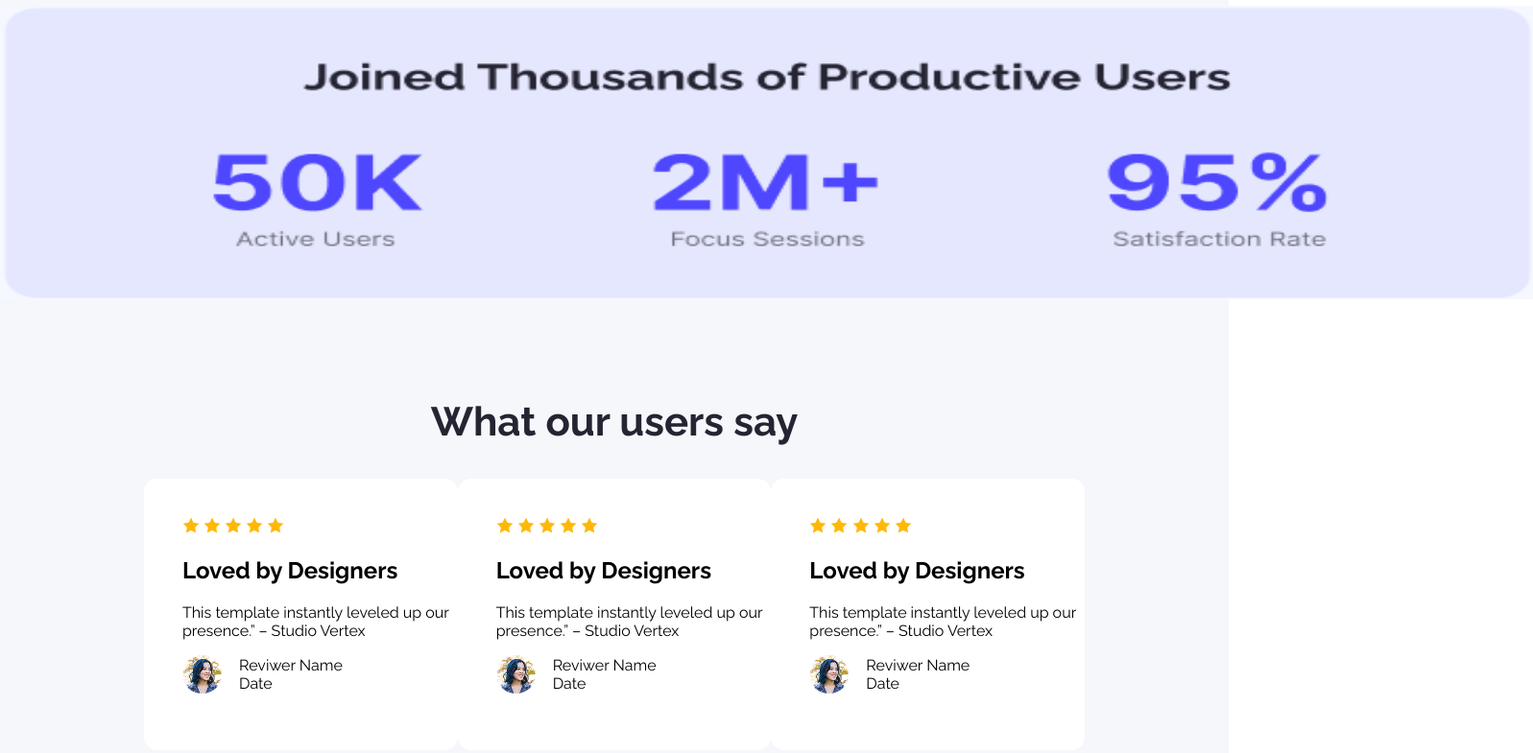
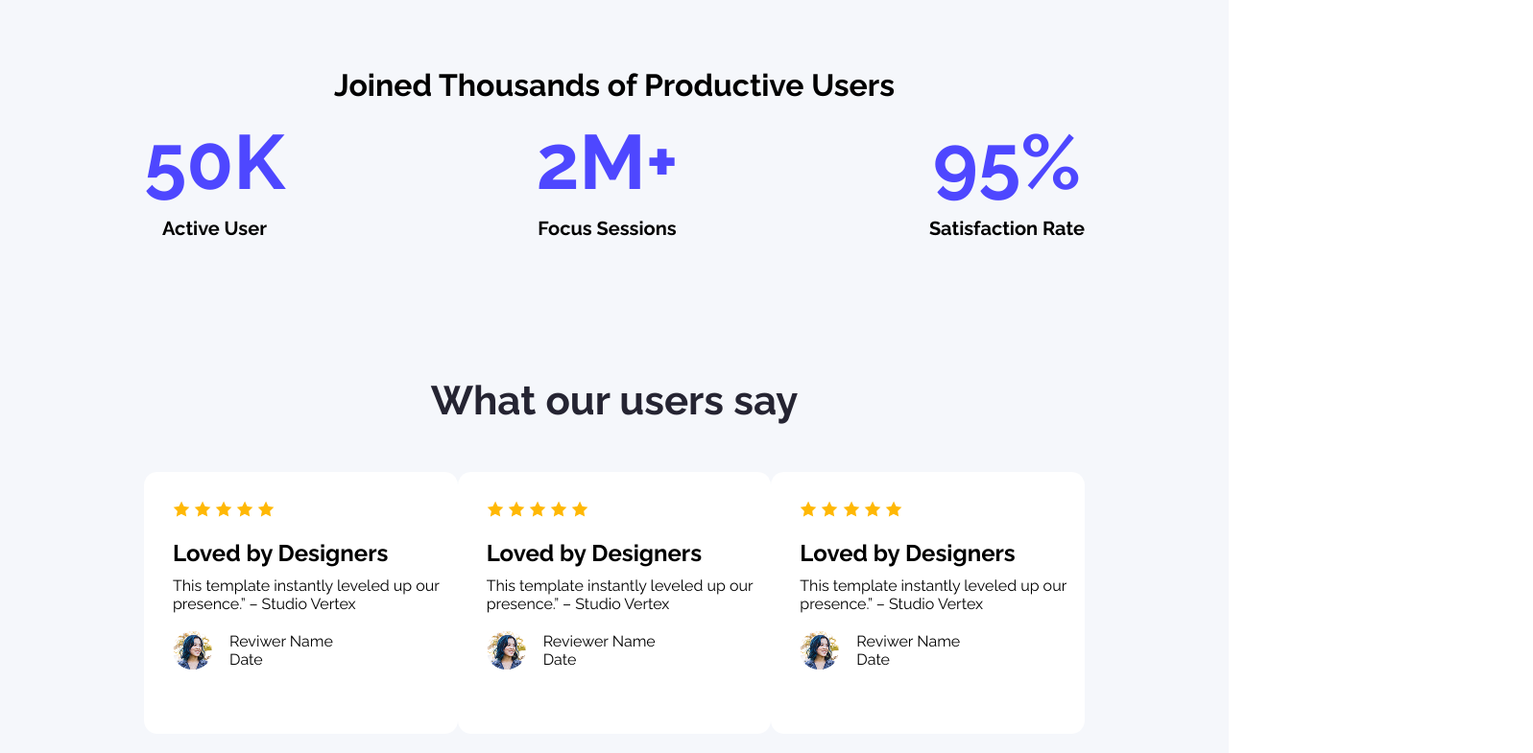
Before and after one commit to RIDOY-ZZAMAN/Landing-Launchpad, a plain HTML site: page index.html in a window 1280 px wide. Shown: the part 1280-2065 px from the top of the page at 96% size, 1597 px wide, since content can reach past the window. Drawn offline with Linux system fonts and the light colour scheme.

Commit message:
4th commit

```diff
--- a/index.html
+++ b/index.html
@@ -52,8 +52,22 @@
 
       <!-- Productive Users Section -->
 
-      <div class="production-users-section">
-        <img src="./ui/productive_user.png" alt="" />
+      <div class="production-users-section commonpadding">
+        <h1>Joined Thousands of Productive Users</h1>
+        <div class="Productive-user-cart">
+          <div>
+            <h1 class="commonstyleforproductiveusersheading">50K</h1>
+            <h6 class="commonstyleforproductiveusers">Active User</h6>
+          </div>
+          <div>
+            <h1 class="commonstyleforproductiveusersheading">2M+</h1>
+            <h6 class="commonstyleforproductiveusers">Focus Sessions</h6>
+          </div>
+          <div>
+            <h1 class="commonstyleforproductiveusersheading">95%</h1>
+            <h6 class="commonstyleforproductiveusers">Satisfaction Rate</h6>
+          </div>
+        </div>
       </div>
 
       <!-- Users’ Feedback Section -->
@@ -70,8 +84,8 @@
               <img src="./Assets/icon-star.png" alt="" />
               <img src="./Assets/icon-star.png" alt="" />
             </div>
-            <div>
-              <h2>Loved by Designers</h2>
+            <div class="feedback-common-margin">
+              <h2 class="feeback-common-heading">Loved by Designers</h2>
               <p>
                 This template instantly leveled up our <br />presence.” – Studio
                 Vertex
@@ -94,8 +108,8 @@
               <img src="./Assets/icon-star.png" alt="" />
               <img src="./Assets/icon-star.png" alt="" />
             </div>
-            <div>
-              <h2>Loved by Designers</h2>
+            <div class="feedback-common-margin">
+              <h2 class="feeback-common-heading">Loved by Designers</h2>
               <p>
                 This template instantly leveled up our <br />presence.” – Studio
                 Vertex
@@ -105,7 +119,7 @@
             <div class="reviwer">
               <img src="./Assets/avatar.png" alt="" />
               <div>
-                <span>Reviwer Name</span> <br />
+                <span>Reviewer Name</span> <br />
                 <span>Date</span>
               </div>
             </div>
@@ -118,8 +132,8 @@
               <img src="./Assets/icon-star.png" alt="" />
               <img src="./Assets/icon-star.png" alt="" />
             </div>
-            <div>
-              <h2>Loved by Designers</h2>
+            <div class="feedback-common-margin">
+              <h2 class="feeback-common-heading">Loved by Designers</h2>
               <p>
                 This template instantly leveled up our <br />presence.” – Studio
                 Vertex
@@ -143,7 +157,7 @@
         <div class="additional-section">
           <div>
             <h2>Ready to focus better</h2>
-            <p>
+            <p class="addition-section-common">
               This template instantly leveled up our presence.” – Studio Vertex
             </p>
             <button class="button-common-style button-additional-section">
@@ -160,15 +174,15 @@
 
         <div class="inputfiled">
           <div>
-            <h5>Email</h5>
+            <h5 class="inputfieldName">Email</h5>
             <input type="text" placeholder="example@email.com" />
           </div>
           <div>
-            <h5>Name</h5>
+            <h5 class="inputfieldName">Name</h5>
             <input type="text" placeholder="full name" />
           </div>
           <div>
-            <h5>Message</h5>
+            <h5 class="inputfieldName">Message</h5>
             <textarea
               name=""
               id=""
@@ -182,5 +196,17 @@
         </div>
       </div>
     </main>
+    <!--
+    Footer -->
+    <footer>
+      <div class="footersection">
+        <h1 class="footerLogo">LOGO</h1>
+        <p>
+          Ready to elevate your online presence? Contact us today to discuss
+          <br />
+          your project and discover how we can bring your vision to life.
+        </p>
+      </div>
+    </footer>
   </body>
 </html>
--- a/style/style.css
+++ b/style/style.css
@@ -5,6 +5,10 @@
   font-style: normal;
 }
 
+* {
+  margin: 0;
+  padding: 0;
+}
 body {
   margin: 0;
   padding: 0;
@@ -53,6 +57,7 @@ body {
 .button-banner {
   height: 48px;
   width: 174px;
+  margin-top: 37px;
 }
 
 .button-action {
@@ -74,6 +79,7 @@ body {
 .action-text {
   font-size: 24px;
   font-weight: 200;
+  margin: 23px 0;
   color: #252432;
 }
 
@@ -92,11 +98,28 @@ body {
   width: 1597px;
 }
 
+.Productive-user-cart {
+  display: flex;
+  text-align: center;
+  justify-content: space-between;
+  margin: 15px 0;
+}
+.commonstyleforproductiveusersheading {
+  font-size: 80px;
+  color: #4e47ff;
+  margin-bottom: 10px;
+}
+
+.commonstyleforproductiveusers {
+  font-size: 20px;
+}
 .user-feedback {
   text-align: center;
   background-color: #f5f7fb;
 }
-
+.user-feedback-cart {
+  margin-top: 50px;
+}
 .feedback-heading {
   font-weight: bold;
   font-size: 42px;
@@ -109,9 +132,16 @@ body {
   border-radius: 14px;
   text-align: left;
   background-color: white;
-  padding: 40px 0px 0px 40px;
+  padding: 30px 0px 0px 30px;
 }
 
+.feedback-common-margin {
+  margin: 19px 0;
+}
+
+.feeback-common-heading {
+  margin-bottom: 10px;
+}
 .reviwer {
   display: flex;
   align-items: center;
@@ -132,6 +162,10 @@ body {
 
 .additional {
   background-color: #f5f7fb;
+}
+
+.addition-section-common {
+  margin: 15px 0;
 }
 .additional-section {
   text-align: center;
@@ -166,6 +200,10 @@ body {
   text-align: left;
 }
 
+.inputfieldName {
+  margin: 10px 0px;
+}
+
 .inputfiled input {
   width: 487px;
   height: 60px;
@@ -190,3 +228,12 @@ body {
   border-style: none;
   margin-top: 18px;
 }
+
+.footersection {
+  text-align: center;
+}
+.footerLogo {
+  color: #4e47ff;
+  font-size: 100px;
+  font-weight: bold;
+}
```
